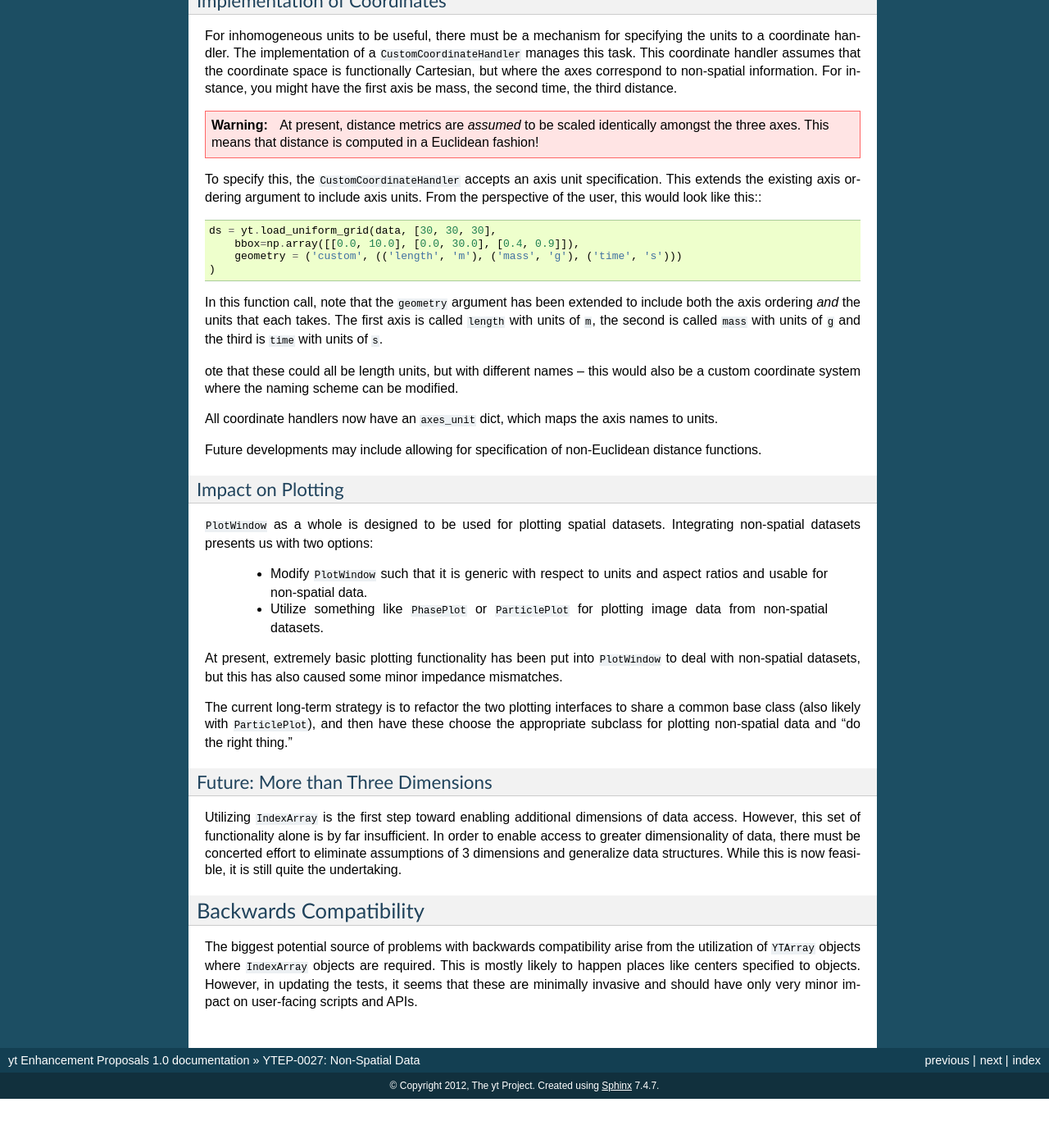
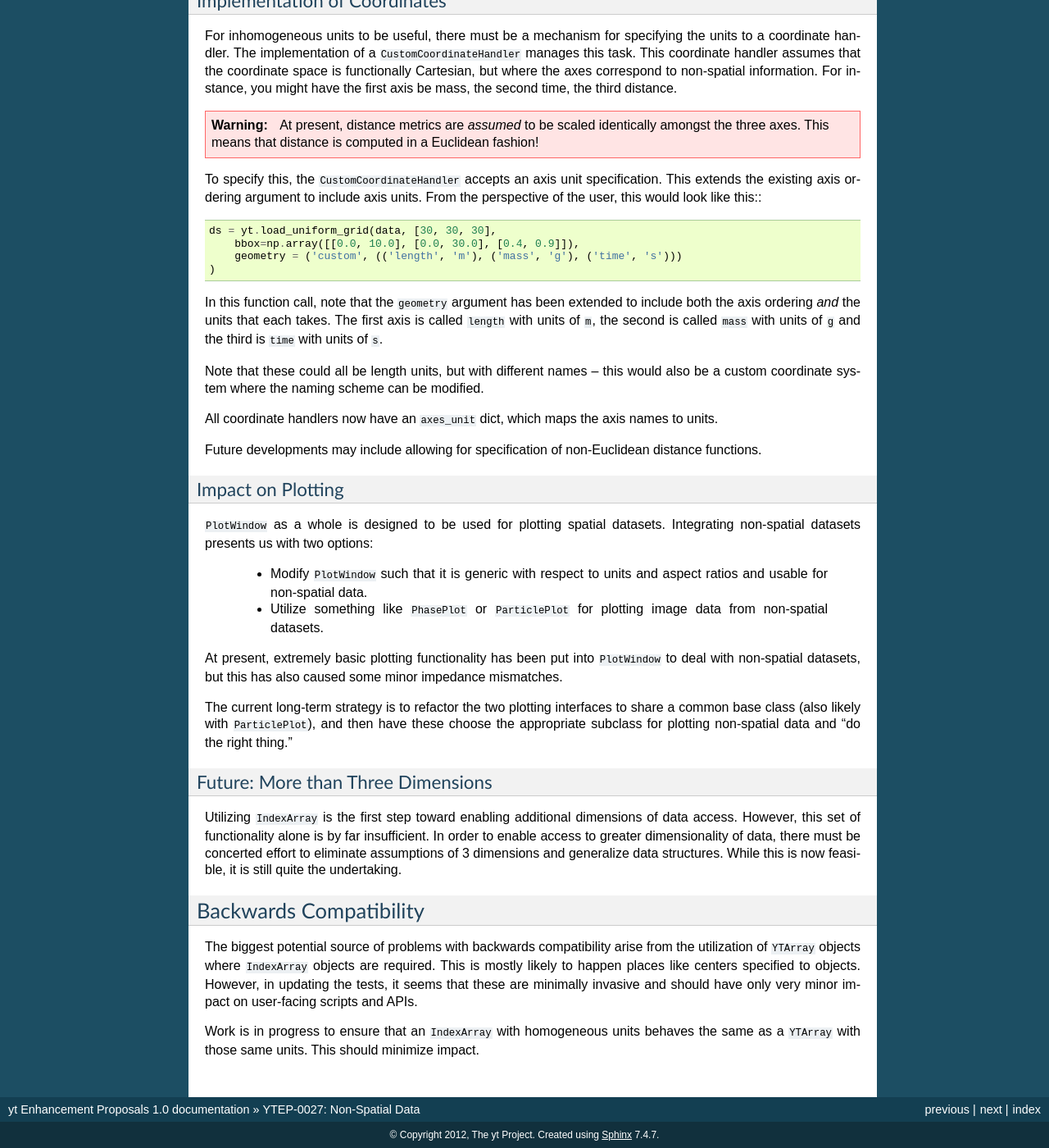
Before and after one commit to yt-project/ytep, a Sphinx documentation site: the page built from source/YTEPs/YTEP-0027.rst, in a window 1280 px wide and 1400 px high, scrolled down 1572 px. Shown: the whole window at 82% size. Built offline with Sphinx 7.4.7, drawn with Linux system fonts in a browser that asks for light colours; formulas are drawn with MathJax 3; before the commit the page ends 2912 px from its top, so only the background shows below that.

Commit message:
Updating

```diff
--- a/source/YTEPs/YTEP-0027.rst
+++ b/source/YTEPs/YTEP-0027.rst
@@ -116,7 +116,7 @@ include both the axis ordering *and* the units that each takes.  The first axis
 is called ``length`` with units of ``m``, the second is called ``mass`` with
 units of ``g`` and the third is ``time`` with units of ``s``.
 
-ote that these could all be length units, but with different names -- this
+Note that these could all be length units, but with different names -- this
 would also be a custom coordinate system where the naming scheme can be
 modified.
 
@@ -165,3 +165,7 @@ required.  This is mostly likely to happen places like centers specified to
 objects.  However, in updating the tests, it seems that these are minimally
 invasive and should have only very minor impact on user-facing scripts and
 APIs.
+
+Work is in progress to ensure that an ``IndexArray`` with homogeneous units
+behaves the same as a ``YTArray`` with those same units.  This should minimize
+impact.
```
